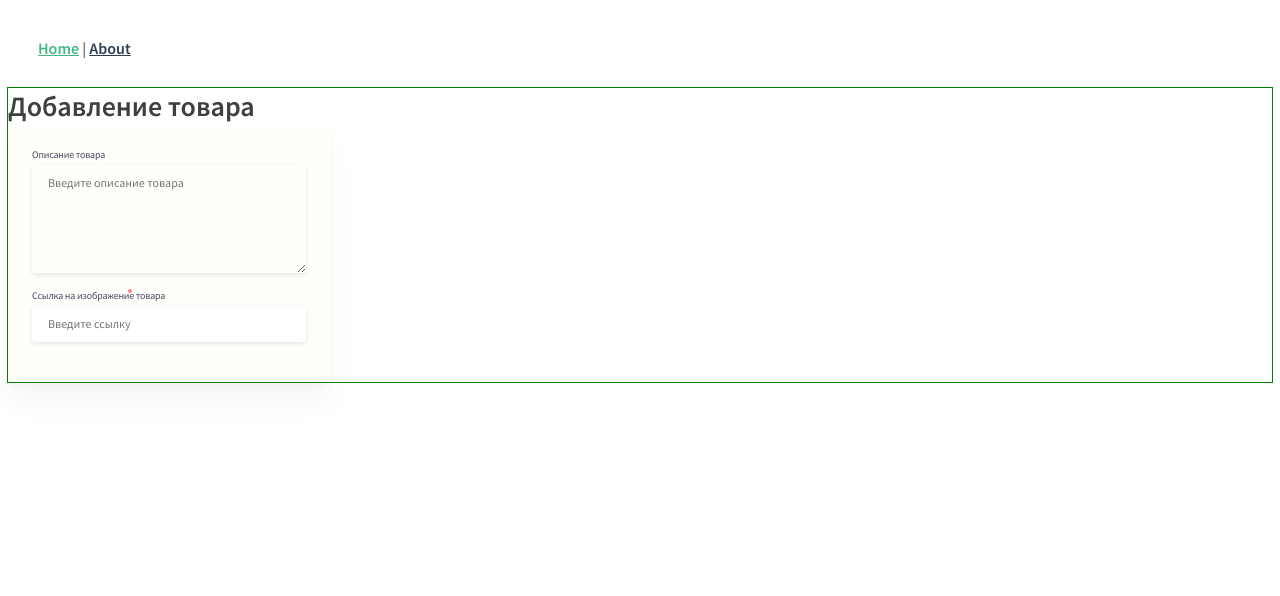
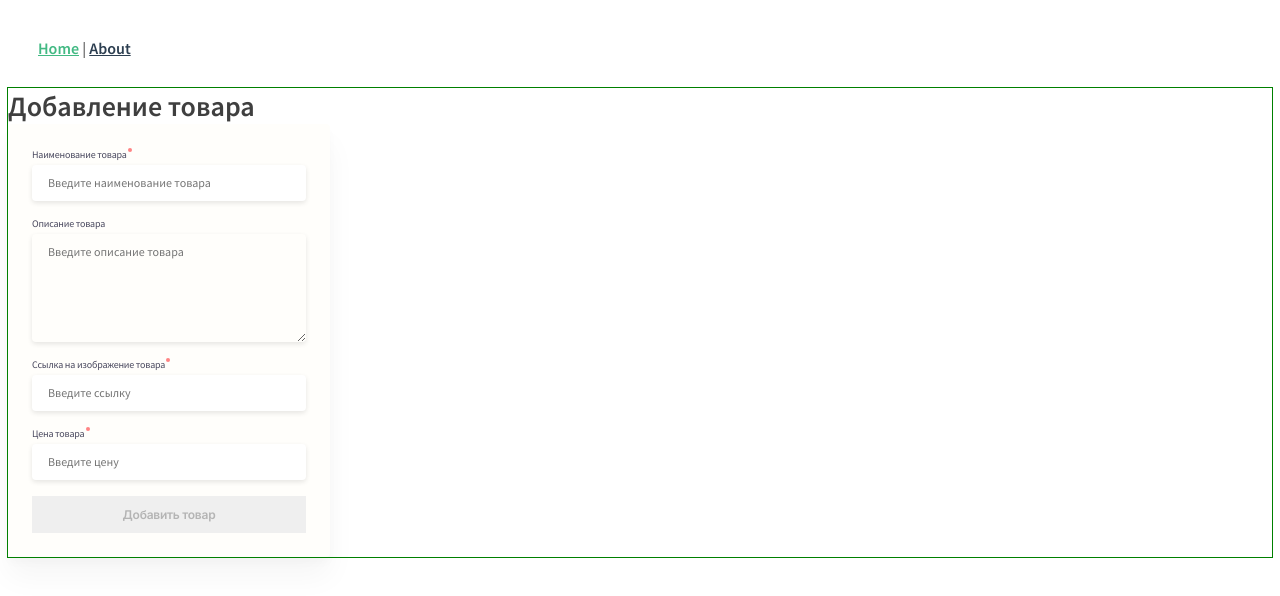
Before and after one commit to nikolaysalinder/test-job, a Vue app: page / in a window 1280 px wide. Shown: the top 596 px of the page. Built offline with nearby package versions, Linux system fonts and the light colour scheme.

Commit message:
feat: Добавил форму для добавления товара

```diff
--- a/public/index.html
+++ b/public/index.html
@@ -1,14 +1,14 @@
 <!DOCTYPE html>
 <html lang="">
   <head>
-    <meta charset="utf-8">
-    <meta http-equiv="X-UA-Compatible" content="IE=edge">
-    <meta name="viewport" content="width=device-width,initial-scale=1.0">
-    <link rel="icon" href="<%= BASE_URL %>favicon.ico">
+      <meta charset="utf-8">
+      <meta http-equiv="X-UA-Compatible" content="IE=edge">
+      <meta name="viewport" content="width=device-width,initial-scale=1.0">
+      <link rel="icon" href="<%= BASE_URL %>favicon.ico">
       <link rel="preconnect" href="https://fonts.googleapis.com">
       <link rel="preconnect" href="https://fonts.gstatic.com" crossorigin>
-      <link href="https://fonts.googleapis.com/css2?family=Source+Sans+Pro:wght@400;600&display=swap" rel="stylesheet">
-    <title><%= htmlWebpackPlugin.options.title %></title>
+      <link href="https://fonts.googleapis.com/css2?family=Inter:wght@600&family=Source+Sans+Pro:wght@400;600&display=swap" rel="stylesheet">
+      <title><%= htmlWebpackPlugin.options.title %></title>
   </head>
   <body>
     <noscript>
--- a/src/components/AddGood.vue
+++ b/src/components/AddGood.vue
@@ -2,6 +2,16 @@
   <div class="add-good">
     <h3 class="title">Добавление товара</h3>
     <form class="add-good__form">
+      <label class="add-good__label add-good__label--name" for="name"
+        ><span class="dot"></span>Наименование товара</label
+      >
+      <input
+        class="add-good__input"
+        type="text"
+        name="name"
+        id="name"
+        placeholder="Введите наименование товара"
+      />
       <label class="add-good__label" for="description">Описание товара</label>
       <textarea
         class="add-good__textarea"
@@ -10,16 +20,27 @@
         id="description"
         placeholder="Введите описание товара"
       ></textarea>
-      <label class="add-good__label add-good__label--required" for="name"
-        >Ссылка на изображение товара</label
+      <label class="add-good__label add-good__label--image" for="link"
+        ><span class="dot"></span>Ссылка на изображение товара</label
       >
       <input
         class="add-good__input"
         type="text"
         name="name"
-        id="name"
+        id="link"
         placeholder="Введите ссылку "
       />
+      <label class="add-good__label add-good__label--price" for="link"
+        ><span class="dot"></span>Цена товара</label
+      >
+      <input
+        class="add-good__input"
+        type="text"
+        name="name"
+        id="link"
+        placeholder="Введите цену"
+      />
+      <button class="add-good__button">Добавить товар</button>
     </form>
   </div>
 </template>
@@ -61,11 +82,32 @@ export default {
     color: #49485e;
     margin-bottom: 4px;
     position: relative;
-    &--required {
-      &:before {
+    &--name {
+      span {
         position: absolute;
         left: 96px;
-        content: "";
+        display: block;
+        width: 4px;
+        height: 4px;
+        background: #ff8484;
+        border-radius: 50%;
+      }
+    }
+    &--image {
+      span {
+        position: absolute;
+        left: 134px;
+        display: block;
+        width: 4px;
+        height: 4px;
+        background: #ff8484;
+        border-radius: 50%;
+      }
+    }
+    &--price {
+      span {
+        position: absolute;
+        left: 54px;
         display: block;
         width: 4px;
         height: 4px;
@@ -104,5 +146,17 @@ export default {
     min-height: 108px;
     margin-bottom: 16px;
   }
+  &__button {
+    font-family: "Inter", sans-serif;
+    font-style: normal;
+    font-weight: 600;
+    font-size: 12px;
+    line-height: 15px;
+    text-align: center;
+    letter-spacing: -0.02em;
+    color: #b4b4b4;
+    border: none;
+    padding: 11px 0;
+  }
 }
 </style>
```
Also changed, not shown: src/components/FormInput.vue (+3 -14 lines).
